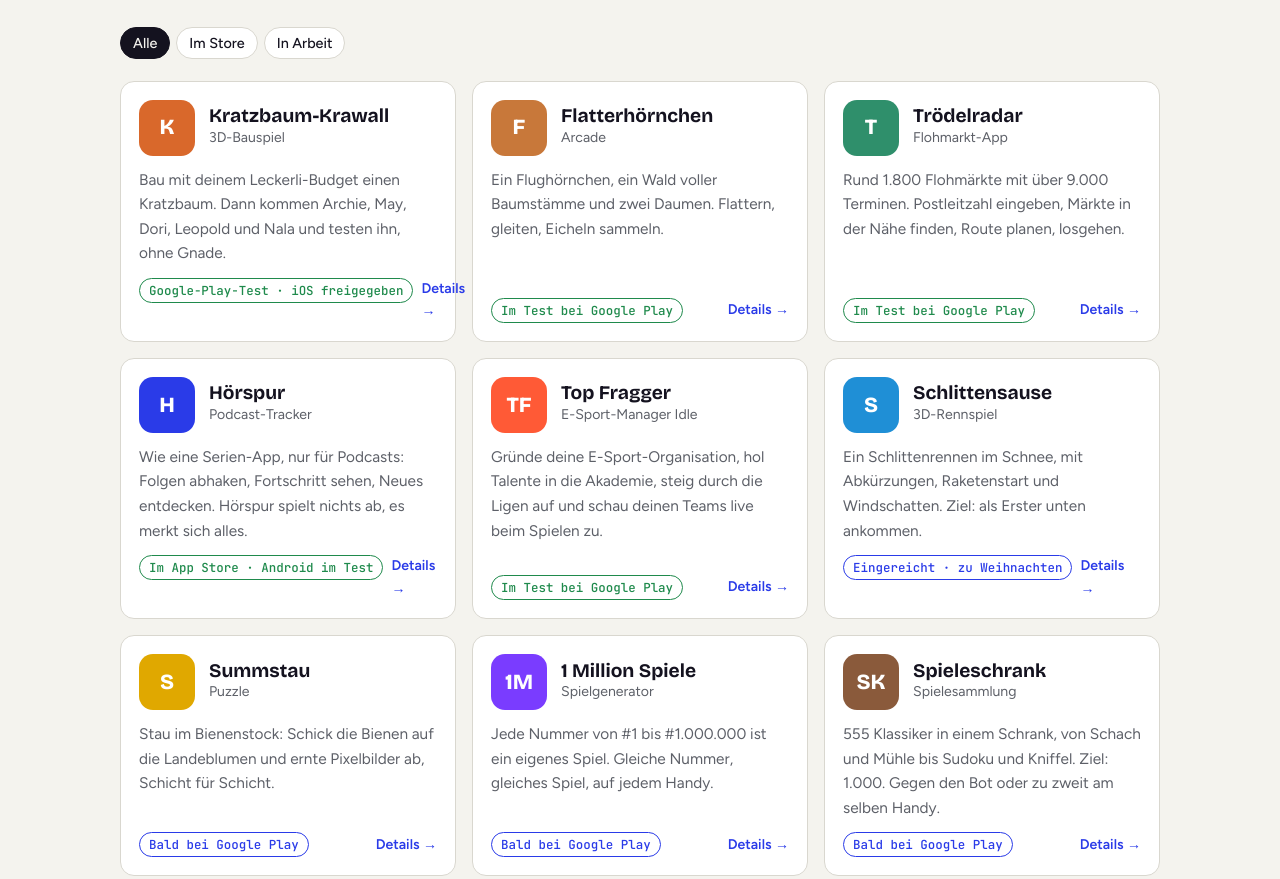
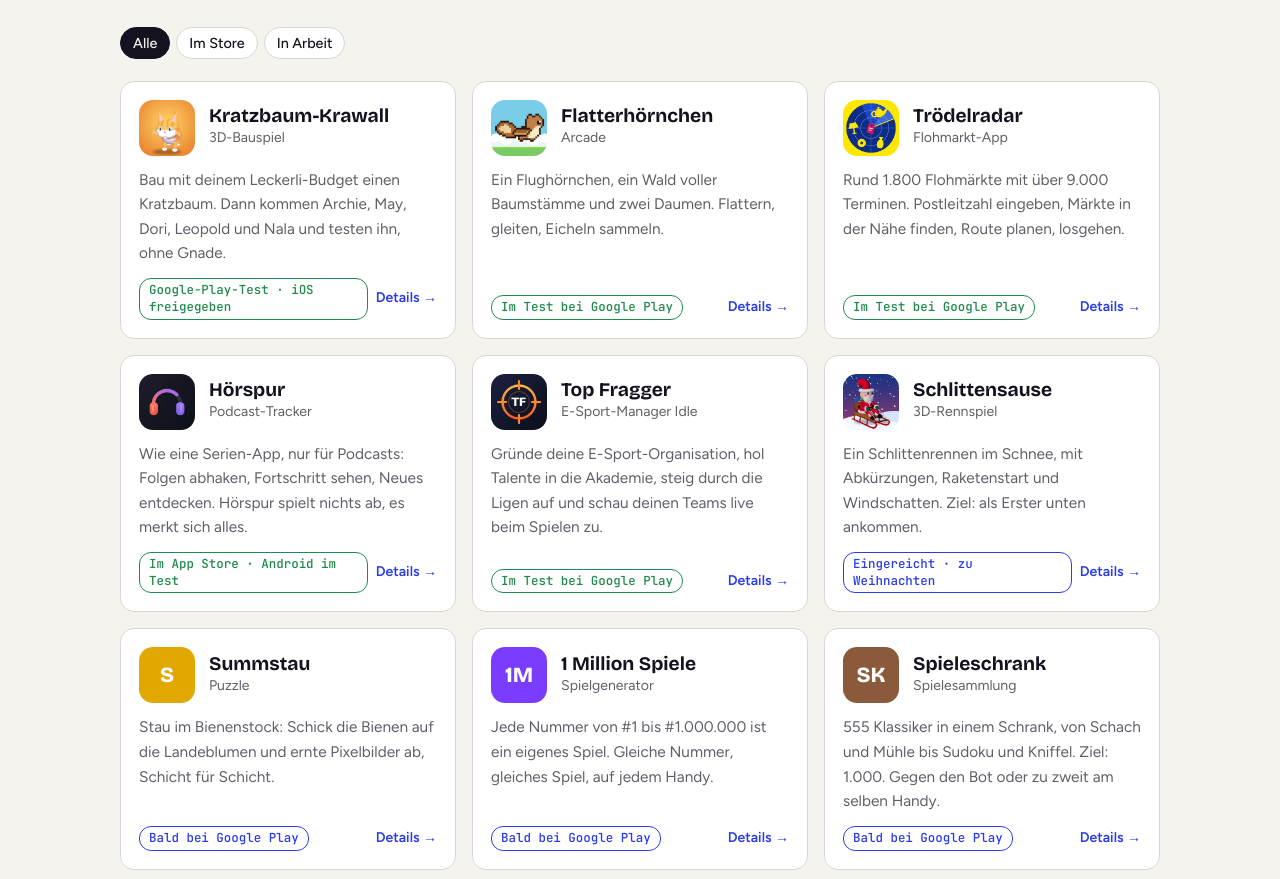
Before and after one commit to nounnounstudio/nounstudio.de, a plain HTML site: page index.html in a window 1280 px wide. Shown: the part 959-1838 px from the top of the page. Drawn offline with nearby package versions, Linux system fonts and the light colour scheme.

Commit message:
Echte App-Icons bei den Apps, Status-Hinweis bricht jetzt sauber um
Co-Authored-By: Claude Opus 5.5 <noreply@anthropic.com>
Claude-Session: https://claude.ai/code/session_01Li3JrM7JPRNsfwYgsoUG99

```diff
--- a/index.html
+++ b/index.html
@@ -115,8 +115,10 @@ section.block{padding:72px 0;border-bottom:1px solid var(--line)}
 .app .genre{color:var(--muted);font-size:.88rem}
 .app p{margin:0;font-size:.96rem;color:var(--muted);flex:1}
 .app-foot{display:flex;justify-content:space-between;align-items:center;gap:8px}
+.app-foot .more{flex:none;white-space:nowrap}
 .more{font-size:.88rem;font-weight:600;color:var(--accent)}
-.status{align-self:flex-start;font:500 .78rem var(--mono);padding:3px 9px;border-radius:99px;border:1px solid currentColor;white-space:nowrap}
+.status{align-self:flex-start;font:500 .78rem var(--mono);padding:3px 9px;border-radius:12px;border:1px solid currentColor;white-space:normal;line-height:1.35;max-width:100%;min-width:0;overflow-wrap:anywhere}
+.icon.img{background:none!important;overflow:hidden;padding:0}.icon.img img{width:100%;height:100%;object-fit:cover;display:block}
 .status.test{color:var(--ok)}
 .status.soon{color:var(--accent)}
 .status.dev{color:var(--muted)}
@@ -700,7 +702,7 @@ const LIVE = !!(BACKEND.url && BACKEND.anonKey);
 /* status: test = geschlossener Test bei Google Play, soon = Upload steht an, dev = in Arbeit
    play: Link zur Play-Store-Seite, sobald vorhanden */
 const APPS = [
-  {id:"kratzbaum-krawall", name:"Kratzbaum-Krawall", status:"test", badge:{de:"Google-Play-Test · iOS freigegeben",en:"Play testing · approved for iOS"}, color:"#d9682b", letter:"K",
+  {id:"kratzbaum-krawall", img:"icons/kratzbaum-krawall.webp", name:"Kratzbaum-Krawall", status:"test", badge:{de:"Google-Play-Test · iOS freigegeben",en:"Play testing · approved for iOS"}, color:"#d9682b", letter:"K",
    genre:{de:"3D-Bauspiel",en:"3D building game"},
    text:{de:"Bau mit deinem Leckerli-Budget einen Kratzbaum. Dann kommen Archie, May, Dori, Leopold und Nala und testen ihn, ohne Gnade.",en:"Build a cat tree on a budget of treats. Then Archie, May, Dori, Leopold and Nala arrive and test it. Without mercy."},
    dict:{art:{de:"der",en:"noun"},pron:"/ˈkʁatsbaʊ̯m kʁaˈval/",def:{de:"Lautstarker Belastungstest eines selbst gebauten Kratzbaums durch mehrere Katzen. Endet selten leise.",en:"A noisy stress test of a home-built cat tree by several cats. Rarely ends quietly."}},
@@ -710,7 +712,7 @@ const APPS = [
         {v:"iOS",d:"13.11.2026",t:{de:"Apple-Prüfung bestanden",en:"Passed Apple review"}},
         {v:"1.0",d:"Nov 2026",t:{de:"Erste Version im geschlossenen Test bei Google Play",en:"First version in closed testing on Google Play"}}],
    faq:[], words:["kratzbaum","katze"], play:""},
-  {id:"flatterhoernchen", name:"Flatterhörnchen", status:"test", color:"#c8783a", letter:"F",
+  {id:"flatterhoernchen", img:"icons/flatterhoernchen.webp", name:"Flatterhörnchen", status:"test", color:"#c8783a", letter:"F",
    genre:{de:"Arcade",en:"Arcade"},
    text:{de:"Ein Flughörnchen, ein Wald voller Baumstämme und zwei Daumen. Flattern, gleiten, Eicheln sammeln.",en:"A flying squirrel, a forest full of tree trunks and two thumbs. Flap, glide, collect acorns."},
    dict:{art:{de:"das",en:"noun"},pron:"/ˈflatɐˌhœʁnçən/",def:{de:"Flughörnchen, das deutlich öfter flattert, als ihm guttut.",en:"A flying squirrel that flaps a lot more often than is good for it."}},
@@ -719,7 +721,7 @@ const APPS = [
    log:[{v:"next",d:"bald",t:{de:"Im nächsten Update: Leben bis zu dreimal pro Versuch per Werbevideo retten",en:"Next update: revive up to three times per run via an ad video"}},
         {v:"1.0",d:"Nov 2026",t:{de:"Erste Version im geschlossenen Test bei Google Play",en:"First version in closed testing on Google Play"}}],
    faq:[], words:["hoernchen"], play:""},
-  {id:"troedelradar", name:"Trödelradar", status:"test", color:"#2f8f6b", letter:"T",
+  {id:"troedelradar", img:"icons/troedelradar.webp", name:"Trödelradar", status:"test", color:"#2f8f6b", letter:"T",
    genre:{de:"Flohmarkt-App",en:"Flea market app"},
    text:{de:"Rund 1.800 Flohmärkte mit über 9.000 Terminen. Postleitzahl eingeben, Märkte in der Nähe finden, Route planen, losgehen.",en:"Around 1,800 flea markets with more than 9,000 dates. Enter your postcode, find markets nearby, plan a route, off you go."},
    dict:{art:{de:"das",en:"noun"},pron:"/ˈtʁøːdl̩ʁaˌdaːɐ̯/",def:{de:"Gerät zum Aufspüren von Flohmärkten in der Umgebung. Schlägt besonders samstags früh aus.",en:"A device for detecting flea markets nearby. Most active early on Saturday mornings."}},
@@ -729,7 +731,7 @@ const APPS = [
    faq:[{q:{de:"Gibt es auch eine Webseite?",en:"Is there a website too?"},a:{de:"Ja, unter troedelradar.de. Trödelradar hat auch eigene Kanäle bei Instagram, TikTok und Facebook.",en:"Yes, at troedelradar.de. Trödelradar also has its own channels on Instagram, TikTok and Facebook."}},
         {q:{de:"Kommen auch Weihnachtsmärkte rein?",en:"Will Christmas markets be included?"},a:{de:"Saisonmärkte wie Pfingst- und Weihnachtsmärkte kommen im Januar 2027 dazu.",en:"Seasonal markets like Whitsun and Christmas markets arrive in January 2027."}}],
    words:["flohmarkt"], play:""},
-  {id:"hoerspur", name:"Hörspur", status:"test", badge:{de:"Im App Store · Android im Test",en:"On the App Store · Android in testing"}, color:"#2a3be8", letter:"H",
+  {id:"hoerspur", img:"icons/hoerspur.webp", name:"Hörspur", status:"test", badge:{de:"Im App Store · Android im Test",en:"On the App Store · Android in testing"}, color:"#2a3be8", letter:"H",
    genre:{de:"Podcast-Tracker",en:"Podcast tracker"},
    text:{de:"Wie eine Serien-App, nur für Podcasts: Folgen abhaken, Fortschritt sehen, Neues entdecken. Hörspur spielt nichts ab, es merkt sich alles.",en:"Like a TV tracker, but for podcasts: tick off episodes, see your progress, discover new shows. Hörspur doesn't play anything, it remembers everything."},
    dict:{art:{de:"die",en:"noun"},pron:"/ˈhøːɐ̯ˌʃpuːɐ̯/",def:{de:"Spur, die jede gehörte Folge hinterlässt. Führt meistens zur nächsten.",en:"The trail every episode you've heard leaves behind. Usually leads to the next one."}},
@@ -739,7 +741,7 @@ const APPS = [
         {v:"1.0",d:"13.11.2026",t:{de:"Geschlossener Test bei Google Play",en:"Closed testing on Google Play"}}],
    faq:[{q:{de:"Spielt Hörspur Podcasts ab?",en:"Does Hörspur play podcasts?"},a:{de:"Nein, Hörspur ist ein reiner Tracker. Hören kannst du weiter in deiner Lieblings-App.",en:"No, Hörspur is purely a tracker. Keep listening in your favourite app."}}],
    words:["podcast"], play:""},
-  {id:"top-fragger", name:"Top Fragger", status:"test", color:"#ff5a36", letter:"TF",
+  {id:"top-fragger", img:"icons/top-fragger.webp", name:"Top Fragger", status:"test", color:"#ff5a36", letter:"TF",
    genre:{de:"E-Sport-Manager Idle",en:"Esports manager idle"},
    text:{de:"Gründe deine E-Sport-Organisation, hol Talente in die Akademie, steig durch die Ligen auf und schau deinen Teams live beim Spielen zu.",en:"Found your esports organisation, bring talent into the academy, climb the leagues and watch your teams play live."},
    dict:{art:{de:"der",en:"noun"},pron:"/tɔp ˈfʁɛɡɐ/",def:{de:"Spieler mit den meisten Abschüssen im Team. Will trotzdem mehr Gehalt.",en:"The player with the most eliminations on the team. Still wants a raise."}},
@@ -747,7 +749,7 @@ const APPS = [
          en:["A classic league system with tables","Long matches with live broadcasts","Academy instead of training, season review","Rankings for world, country and city"]},
    log:[{v:"1.0",d:"Nov 2026",t:{de:"Geschlossener Test bei Google Play",en:"Closed testing on Google Play"}}],
    faq:[], words:["team"], play:""},
-  {id:"schlittensause", name:"Schlittensause", status:"soon", badge:{de:"Eingereicht · zu Weihnachten",en:"Submitted · for Christmas"}, color:"#1f8fd6", letter:"S",
+  {id:"schlittensause", img:"icons/schlittensause.webp", name:"Schlittensause", status:"soon", badge:{de:"Eingereicht · zu Weihnachten",en:"Submitted · for Christmas"}, color:"#1f8fd6", letter:"S",
    genre:{de:"3D-Rennspiel",en:"3D racing game"},
    text:{de:"Ein Schlittenrennen im Schnee, mit Abkürzungen, Raketenstart und Windschatten. Ziel: als Erster unten ankommen.",en:"A sled race in the snow, with shortcuts, rocket starts and slipstreams. Goal: reach the bottom first."},
    dict:{art:{de:"die",en:"noun"},pron:"/ˈʃlɪtn̩ˌzaʊ̯zə/",def:{de:"Fahrt bergab, bei der niemand bremst. Am wenigsten der Schlitten.",en:"A ride downhill where nobody brakes. Least of all the sled."}},
@@ -1156,6 +1158,7 @@ document.addEventListener("click", e => {
   const b = e.target.closest("[data-copy],[data-copy-el]"); if(!b) return;
   copyText(b.dataset.copy || document.getElementById(b.dataset.copyEl).textContent);
 });
+const iconHtml = (a,extra="") => a.img ? `<div class="icon img ${extra}" aria-hidden="true"><img src="${a.img}" alt="" loading="lazy" width="56" height="56"></div>` : `<div class="icon ${extra}" style="background:${a.color}" aria-hidden="true">${a.letter}</div>`;
 const statusLabel = a => a.badge ? L(a.badge) : a.status==="soon" && !a.date ? t("st_soon2") : a.status==="soon" ? `${t("st_soon")} ${new Date(a.date+"T12:00:00").toLocaleDateString(lang==="en"?"en-GB":"de-DE",{day:"numeric",month:"short"})}` : t("st_"+a.status);
 const appById = id => APPS.find(a => a.id===id);
 const wordChip = w => `<a class="word" href="#wort-${w}">${esc(L(WORDS[w]))}</a>`;
@@ -1177,7 +1180,7 @@ function renderApps(filter){
   document.getElementById("app-grid").innerHTML = list.map(a => `
     <a class="app" href="#app-${a.id}">
       <div class="app-top">
-        <div class="icon" style="background:${a.color}" aria-hidden="true">${a.letter}</div>
+        ${iconHtml(a)}
         <div><h3>${esc(a.name)}</h3><div class="genre">${esc(L(a.genre))}</div></div>
       </div>
       <p>${esc(L(a.text))}</p>
@@ -1205,7 +1208,7 @@ function renderAppPage(a){
   document.getElementById("app-body").innerHTML = `
     <a class="btn back small" href="#apps">${t("back_apps")}</a>
     <div class="app-hero">
-      <div class="icon big" style="background:${a.color}" aria-hidden="true">${a.letter}</div>
+      ${iconHtml(a,"big")}
       <div><h1>${esc(a.name)}</h1><div class="muted">${esc(L(a.genre))} · <span class="status ${a.status}" style="display:inline-block">${statusLabel(a)}</span></div></div>
     </div>
     <div class="dict">
@@ -1258,7 +1261,7 @@ function renderRoad(){
   document.getElementById("road").innerHTML = dev.map(a => {
     const c = counts[a.id]||0, mine = myVote===a.id;
     return `<div class="road-item">
-      <div class="icon" style="background:${a.color}" aria-hidden="true">${a.letter}</div>
+      ${iconHtml(a)}
       <div><h3><a href="#app-${a.id}">${esc(a.name)}</a></h3><div class="muted" style="font-size:.9rem">${esc(L(a.genre))}</div>${phaseHtml(a.phase)}</div>
       <div class="vote-box">
         <div class="bar" aria-hidden="true"><i style="width:${Math.round(c/max*100)}%"></i></div>
@@ -1349,7 +1352,7 @@ function renderWordPage(w){
     <div class="mono muted">${t("word_h")}</div>
     <h1>${esc(L(WORDS[w]))}</h1>
     <h2 style="font-size:1.3rem;margin:28px 0 14px">${t("word_apps")}</h2>
-    ${apps.length ? `<div class="apps">${apps.map(a=>`<a class="app" href="#app-${a.id}"><div class="app-top"><div class="icon" style="background:${a.color}">${a.letter}</div><div><h3>${esc(a.name)}</h3><div class="genre">${esc(L(a.genre))}</div></div></div></a>`).join("")}</div>` : `<p class="muted">${t("none")}</p>`}
+    ${apps.length ? `<div class="apps">${apps.map(a=>`<a class="app" href="#app-${a.id}"><div class="app-top">${iconHtml(a)}<div><h3>${esc(a.name)}</h3><div class="genre">${esc(L(a.genre))}</div></div></div></a>`).join("")}</div>` : `<p class="muted">${t("none")}</p>`}
     <h2 style="font-size:1.3rem;margin:34px 0 6px">${t("word_posts")}</h2>
     ${posts.length ? `<div class="posts">${posts.map(p=>`<a class="post-row" href="#${p.id}"><time class="mono">${fmt(p.date)}</time><div><h3>${esc(L(p.title))}</h3><p>${esc(L(p.teaser))}</p></div><span class="tag">${esc(L(p.tag))}</span></a>`).join("")}</div>` : `<p class="muted">${t("none")}</p>`}`;
 }
```
Also changed, not shown: icons/flatterhoernchen.webp (added), icons/hoerspur.webp (added), icons/kratzbaum-krawall.webp (added), icons/schlittensause.webp (added), icons/top-fragger.webp (added), icons/troedelradar.webp (added).
